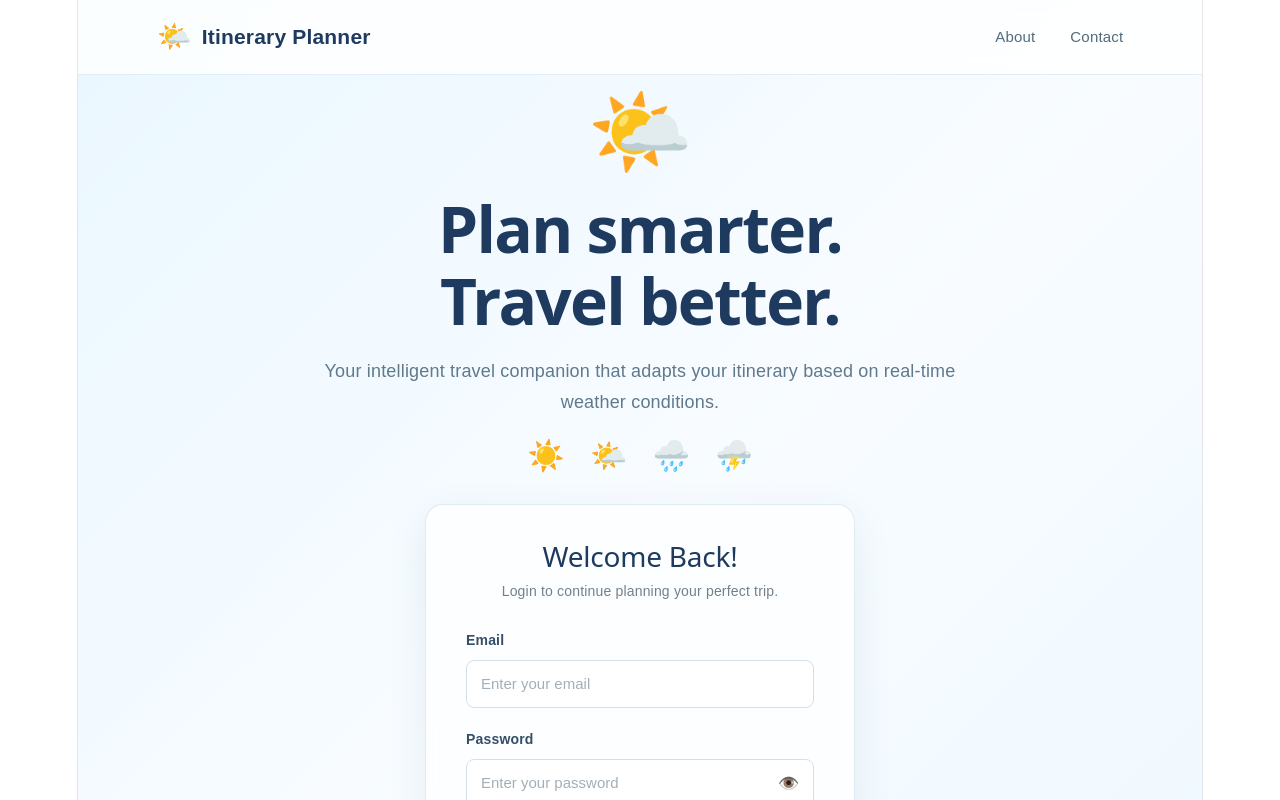
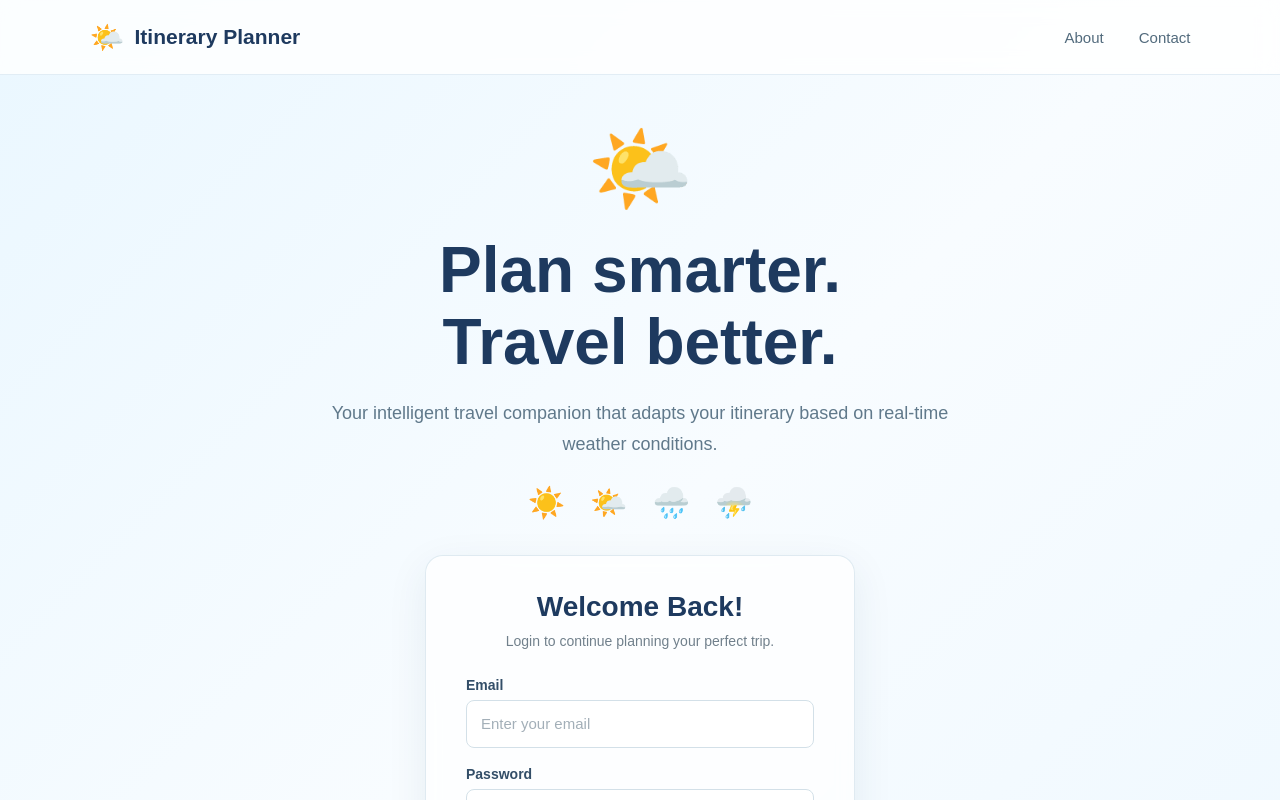
Before and after one commit to sravalik-dev/-weather-planner, a React (Vite) app: page / in a window 1280 px wide. Shown: the top 800 px of the page. Built offline with nearby package versions, Linux system fonts and the light colour scheme.

Commit message:
Update index.css

```diff
--- a/index.css
+++ b/index.css
@@ -1,111 +1,31 @@
-:root {
-  --text: #6b6375;
-  --text-h: #08060d;
-  --bg: #fff;
-  --border: #e5e4e7;
-  --code-bg: #f4f3ec;
-  --accent: #aa3bff;
-  --accent-bg: rgba(170, 59, 255, 0.1);
-  --accent-border: rgba(170, 59, 255, 0.5);
-  --social-bg: rgba(244, 243, 236, 0.5);
-  --shadow:
-    rgba(0, 0, 0, 0.1) 0 10px 15px -3px, rgba(0, 0, 0, 0.05) 0 4px 6px -2px;
+/* Remove Vite default styles */
 
-  --sans: system-ui, 'Segoe UI', Roboto, sans-serif;
-  --heading: system-ui, 'Segoe UI', Roboto, sans-serif;
-  --mono: ui-monospace, Consolas, monospace;
-
-  font: 18px/145% var(--sans);
-  letter-spacing: 0.18px;
-  color-scheme: light dark;
-  color: var(--text);
-  background: var(--bg);
-  font-synthesis: none;
-  text-rendering: optimizeLegibility;
-  -webkit-font-smoothing: antialiased;
-  -moz-osx-font-smoothing: grayscale;
-
-  @media (max-width: 1024px) {
-    font-size: 16px;
-  }
+* {
+  margin: 0;
+  padding: 0;
+  box-sizing: border-box;
 }
 
-@media (prefers-color-scheme: dark) {
-  :root {
-    --text: #9ca3af;
-    --text-h: #f3f4f6;
-    --bg: #16171d;
-    --border: #2e303a;
-    --code-bg: #1f2028;
-    --accent: #c084fc;
-    --accent-bg: rgba(192, 132, 252, 0.15);
-    --accent-border: rgba(192, 132, 252, 0.5);
-    --social-bg: rgba(47, 48, 58, 0.5);
-    --shadow:
-      rgba(0, 0, 0, 0.4) 0 10px 15px -3px, rgba(0, 0, 0, 0.25) 0 4px 6px -2px;
-  }
+html,
+body,
+#root {
+  width: 100%;
+  min-width: 320px;
+  min-height: 100%;
+  margin: 0;
+  padding: 0;
+}
 
-  #social .button-icon {
-    filter: invert(1) brightness(2);
-  }
+html {
+  min-height: 100%;
 }
 
 body {
-  margin: 0;
+  min-height: 100vh;
+  font-family: Arial, Helvetica, sans-serif;
 }
 
 #root {
-  width: 1126px;
-  max-width: 100%;
-  margin: 0 auto;
-  text-align: center;
-  border-inline: 1px solid var(--border);
-  min-height: 100svh;
-  display: flex;
-  flex-direction: column;
-  box-sizing: border-box;
+  width: 100%;
+  min-height: 100vh;
 }
-
-h1,
-h2 {
-  font-family: var(--heading);
-  font-weight: 500;
-  color: var(--text-h);
-}
-
-h1 {
-  font-size: 56px;
-  letter-spacing: -1.68px;
-  margin: 32px 0;
-  @media (max-width: 1024px) {
-    font-size: 36px;
-    margin: 20px 0;
-  }
-}
-h2 {
-  font-size: 24px;
-  line-height: 118%;
-  letter-spacing: -0.24px;
-  margin: 0 0 8px;
-  @media (max-width: 1024px) {
-    font-size: 20px;
-  }
-}
-p {
-  margin: 0;
-}
-
-code,
-.counter {
-  font-family: var(--mono);
-  display: inline-flex;
-  border-radius: 4px;
-  color: var(--text-h);
-}
-
-code {
-  font-size: 15px;
-  line-height: 135%;
-  padding: 4px 8px;
-  background: var(--code-bg);
-}
```
